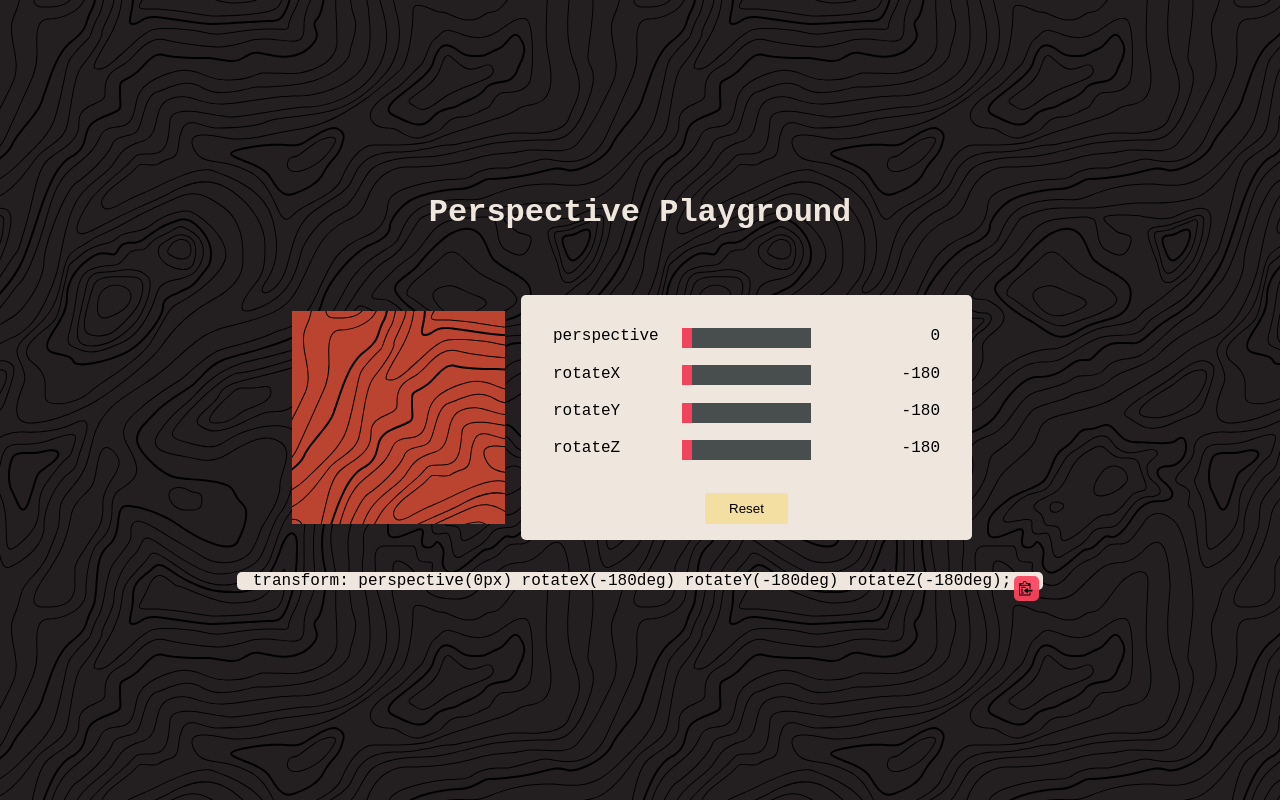
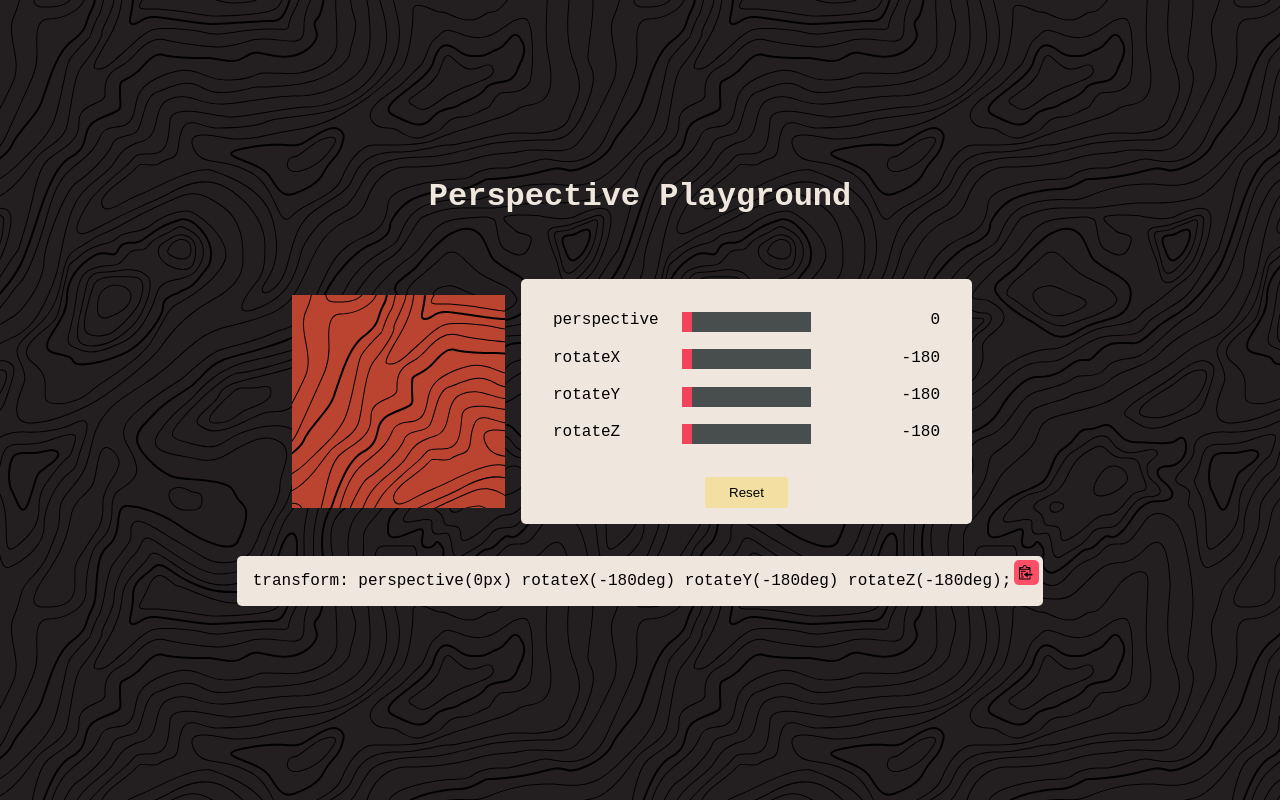
Before and after one commit to CaptKraken/perspective-playground, a React (Create React App) app: page / in a window 1280 px wide. Built offline with nearby package versions, Linux system fonts and the light colour scheme.

Commit message:
fixed textWrapper padding

```diff
--- a/src/components/Copy.module.css
+++ b/src/components/Copy.module.css
@@ -1,11 +1,12 @@
 .textWrapper {
   background-color: #efe6dd;
-  padding: 0 2rem 0 1rem;
+  padding: 1rem 2rem 1rem 1rem;
   border-radius: 5px;
   position: relative;
   margin: 1rem;
   margin-top: -2rem;
 }
+
 .copyBtn {
   position: absolute;
   top: 0.25rem;
```
